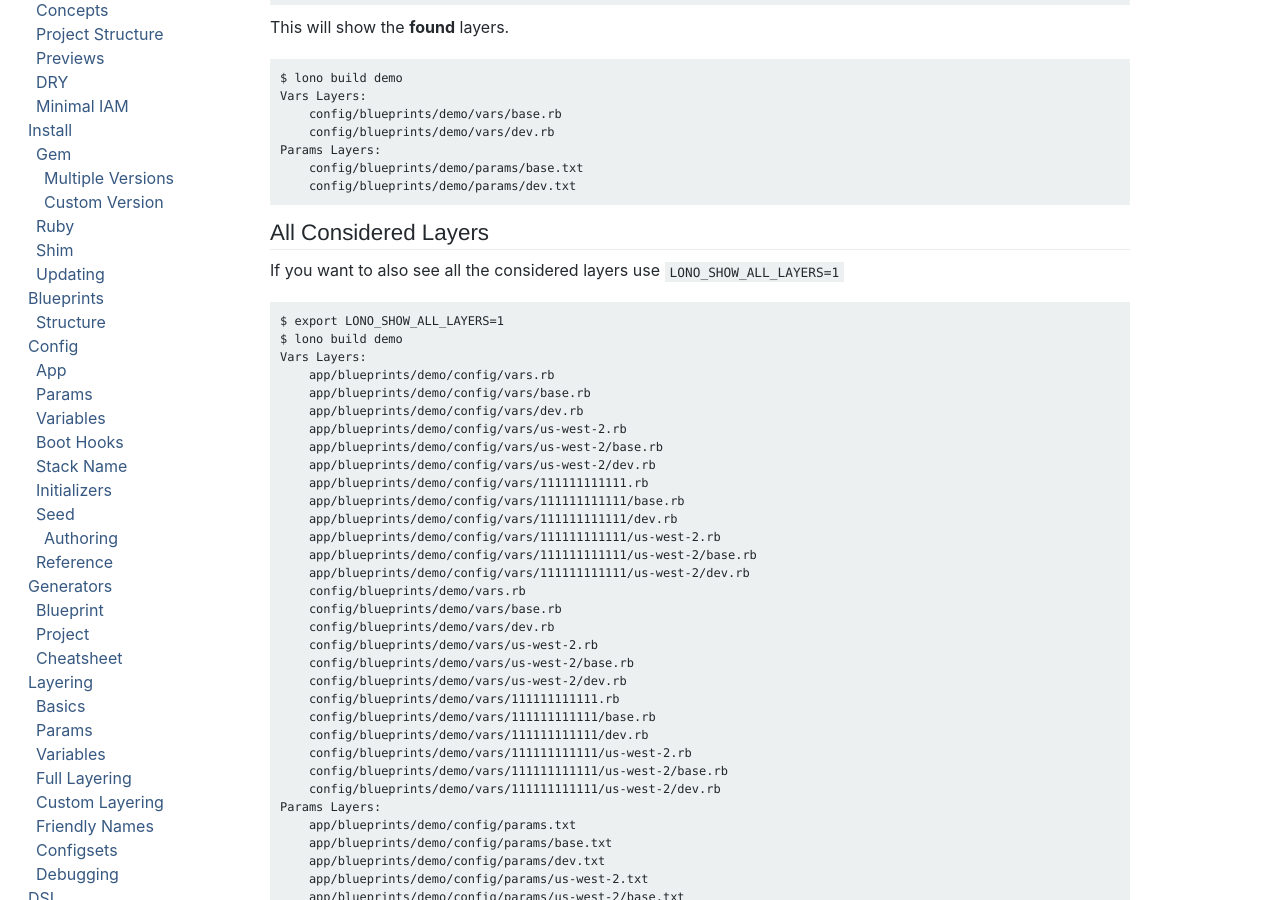
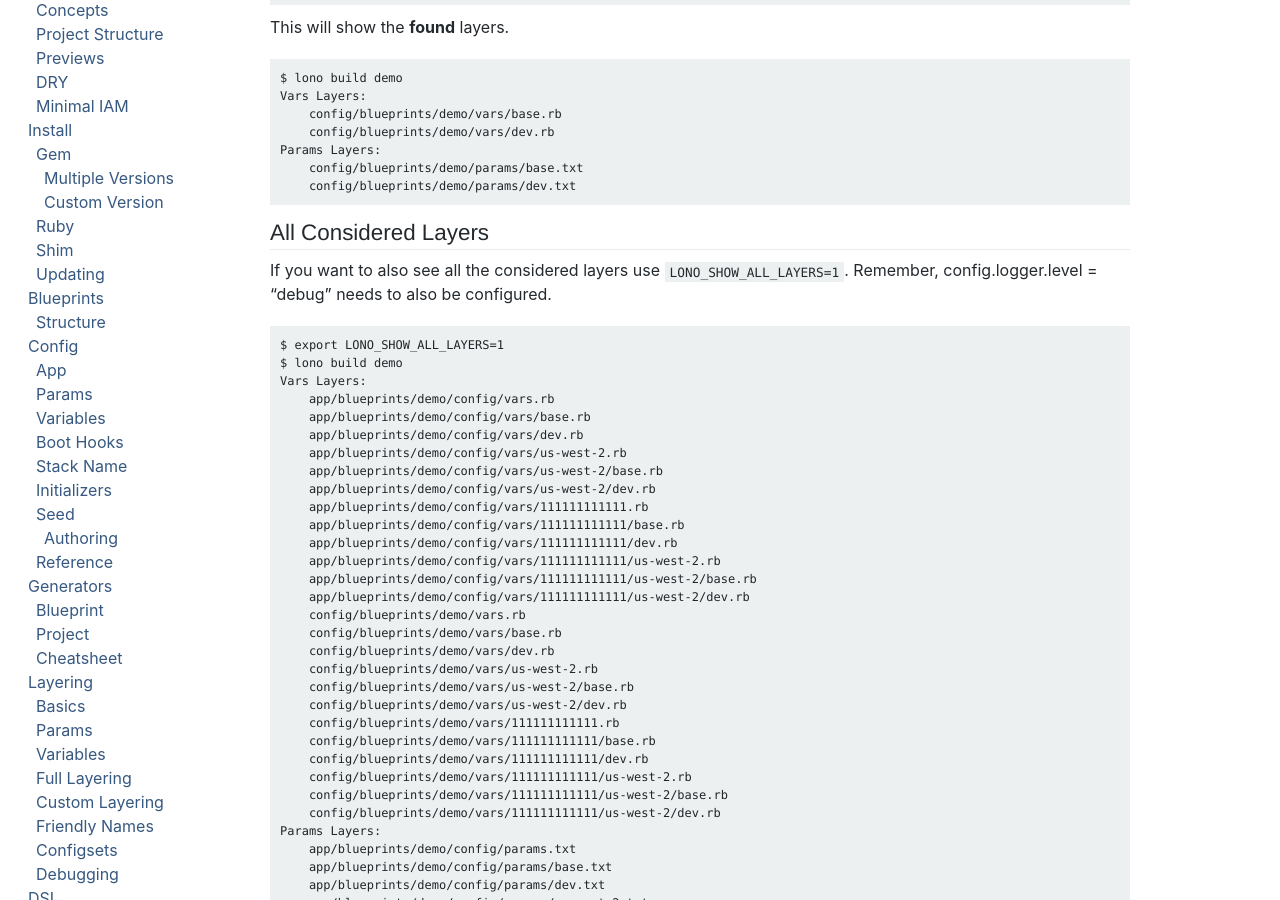
Before and after one commit to boltops-tools/lono-docs, a Jekyll site: the page built from _docs/layering/debugging.md, in a window 1280 px wide and 900 px high, scrolled down 491 px. Built offline with Jekyll 4.4.1, drawn with Linux system fonts in a browser that asks for light colours; cached includes are drawn as plain includes; a script that is not in the unit is left out.

Commit message:
update layering docs

```diff
--- a/_docs/layering/debugging.md
+++ b/_docs/layering/debugging.md
@@ -31,7 +31,7 @@ This will show the **found** layers.
 
 ## All Considered Layers
 
-If you want to also see all the considered layers use `LONO_SHOW_ALL_LAYERS=1`
+If you want to also see all the considered layers use `LONO_SHOW_ALL_LAYERS=1`. Remember, config.logger.level = "debug" needs to also be configured.
 
     $ export LONO_SHOW_ALL_LAYERS=1
     $ lono build demo
```
